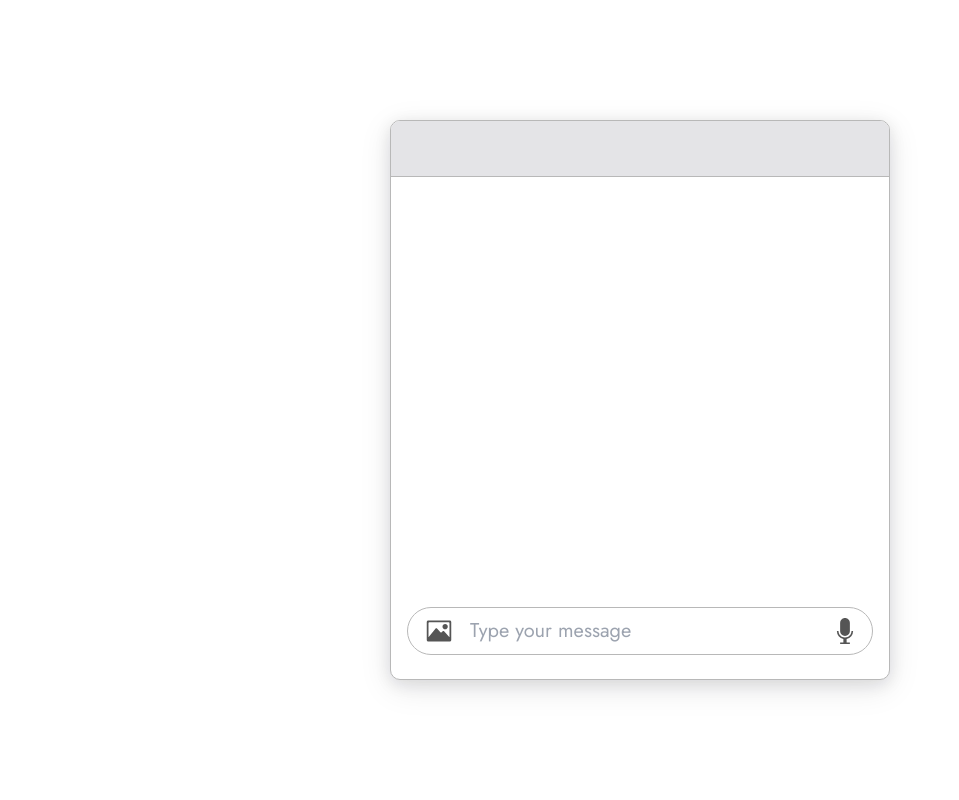
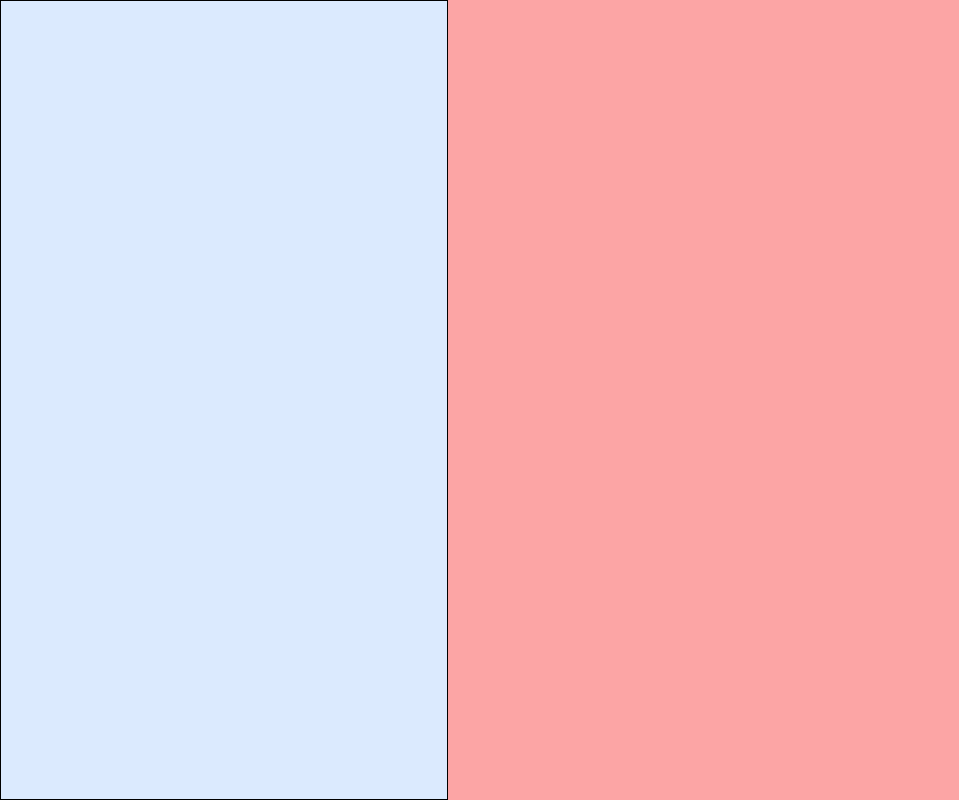
Before and after one commit to Jeff-Maina/chatx, a Next.js app: page / in a window 1280 px wide. Shown: the whole page, without its empty margins (0-959 px from the left). Built offline with nearby package versions, Linux system fonts and the light colour scheme.

Commit message:
changed my mind..full chat application it is

```diff
--- a/src/pages/index.js
+++ b/src/pages/index.js
@@ -1,19 +1,52 @@
 import Image from "next/image";
 import { Inter } from "next/font/google";
-import { useState } from "react";
-import { motion, useSpring } from "framer-motion";
-
-const inter = Inter({ subsets: ["latin"] });
+import { useEffect, useState, useRef } from "react";
+import { AnimatePresence, easeIn, motion, useSpring } from "framer-motion";
 
 export default function Home() {
+  const conversation = [];
+
+  const [textMessages, setTextMessages] = useState(conversation);
+  const messagesContainerRef = useRef(null);
+
+  useEffect(() => {
+    scrollToBottom();
+  }, [textMessages]);
+
+  // Input state;
+  const [message, setMessage] = useState("");
+
+  const addMessage = (e) => {
+    if (e.key === "Enter") {
+      let messageObj = {
+        type: "Sent",
+        message,
+      };
+      setTextMessages([...textMessages, messageObj]);
+      setMessage("");
+    }
+  };
+
+  const replyMessage = (e) => {
+    let messageObj = {
+      type: "Received",
+      message: "Non cupidatat deserunt fugiat ipsum.",
+    };
+    setTextMessages([...textMessages, messageObj]);
+  };
+
+  const scrollToBottom = () => {
+    if (messagesContainerRef.current) {
+      messagesContainerRef.current.scrollTop =
+        messagesContainerRef.current.scrollHeight;
+    }
+  };
+
   // making a mention logic;
   const [isGroupMentionActive, setGroupMentionActive] = useState(false);
   const mentionClass = isGroupMentionActive
     ? "h-64 pt-4 opacity-1"
     : "h-0 opacity-0";
-
-  // Input state;
-  const [message, setMessage] = useState("");
 
   const handleMessageInput = (e) => {
     let inputmessage = e.target.value;
@@ -42,7 +75,7 @@ export default function Home() {
     }
   };
 
-  const users = [
+  const groupMembers = [
     "John",
     "Emma",
     "Michael",
@@ -62,60 +95,186 @@ export default function Home() {
 
   // making a recording;
   const [isRecording, setIsRecording] = useState(false);
-  const[contWidth, setContWidth] = useState(100);
+  const [hasStoppedRecording, setHasStoppedRecording] = useState(false);
 
-  const startRecording = (e) => {
-    handleClick
+  const updateMessageInput = ({
+    className,
+    placeholder,
+    display,
+    paddingLeft,
+    classList,
+  }) => {
     let icon = document.querySelector(".mic");
     let ImageIcon = document.querySelector(".image-icon");
     let inputContainer = document.querySelector(".input-container");
     let messageInput = document.querySelector("#message-input");
-    if (!isRecording) {
-      icon.classList.add("recording");
-      messageInput.placeholder = "Speak...";
-      ImageIcon.style.display = "none";
-      inputContainer.style.paddingLeft = "20px";
-      inputContainer.classList.add("input-container-record");
-      setTimeout(()=>{
-        inputContainer.classList.remove("input-container-record");
-      },600)
+
+    icon.classList.remove(className);
+    messageInput.placeholder = placeholder;
+    ImageIcon.style.display = display;
+    inputContainer.style.paddingLeft = paddingLeft;
+    inputContainer.classList.add(classList);
+    setTimeout(() => {
+      inputContainer.classList.remove(classList);
+    }, 600);
+  };
+
+  const recordMessage = (e) => {
+    if (e.ctrlKey) {
+      const inputProps = {
+        className: "recording",
+        placeholder: "Speak...",
+        display: "none",
+        paddingLeft: "20px",
+        classList: "input-container-record",
+      };
+      updateMessageInput(inputProps);
       setIsRecording(true);
-    } else {
-      icon.classList.remove("recording");
-      messageInput.placeholder = "Type your message";
-      ImageIcon.style.display = "grid";
-      inputContainer.style.paddingLeft = "0px";
-      inputContainer.classList.add("input-container-record");
-      setTimeout(()=>{
-        inputContainer.classList.remove("input-container-record");
-      },600)
-      setIsRecording(false);
+      window.SpeechRecognition =
+        window.SpeechRecognition || window.webkitSpeechRecognition;
+      let recognition = new SpeechRecognition();
+      recognition.interimResults = true;
+      recognition.lang = "en-US";
+
+      recognition.addEventListener("result", handleRecognitionResult);
+      recognition.addEventListener("end", recognition.stop);
+      recognition.start();
     }
   };
 
-  const [isAnimating, setIsAnimating] = useState(false);
+  const handleKeyUp = (event) => {
+    if (isRecording) {
+      setHasStoppedRecording(true);
+      const inputProps = {
+        className: "recording",
+        placeholder: "Type your message",
+        display: "grid",
+        paddingLeft: "0px",
+        classList: "input-container-record",
+      };
+      updateMessageInput(inputProps);
+      setIsRecording(false);
+      document.removeEventListener("keyup", handleKeyUp);
+    }
+  };
 
-  const { width } = useSpring({
-    width: isAnimating ? '90%' : '100%',
-    config: { duration: 500 },
-  });
+  if (typeof document !== "undefined") {
+    document.addEventListener("keydown", recordMessage);
+    document.addEventListener("keyup", handleKeyUp);
+  }
 
-  const handleClick = () => {
-    setIsAnimating(!isAnimating);
+  const handleRecognitionResult = (e) => {
+    const transcript = Array.from(e.results)
+      .map((result) => result[0])
+      .map((result) => result.transcript)
+      .join("");
+
+    if (e.results[0].isFinal) {
+      setMessage((prevMessage) => prevMessage + ` ${transcript}`);
+    }
   };
 
   return (
-    <main className="w-screen h-screen bg-white grid place-items-center">
-      <section className="border section pb-4">
-        <div className="w-full h-14 border-b border-[#b8b8b8] bg-zinc-200"></div>
+    <main className="w-screen h-screen bg-white flex">
+      <section className="lg:w-[35%] md:w-[20%] w-0 h-full border border-black bg-blue-100"></section>
+      <section className="flex-grow bg-red-300"></section>
+    </main>
+  );
+}
+{
+  /* <section className="border section pb-3">
+        <div className="w-full h-14 border-b flex items-center relative">
+          <div
+            className="h-6 w-6 bg-zinc-500 rounded-[50%] absolute right-4"
+            onClick={replyMessage}
+          ></div>
+        </div>
         <div className="w-full flex-grow flex flex-col">
-          <div className="flex-grow w-full"></div>
+          <div className="flex-grow w-full p-2 pl-5 pb-0 pt-6">
+            <ul
+              ref={messagesContainerRef}
+              className="w-full h-full overflow-y-auto  border-black max-h-[600px] text-container pb-3"
+            >
+              <AnimatePresence initial={false} mode="popLayout">
+                {textMessages.map((message, index) => {
+                  return (
+                    <motion.li
+                      layout
+                      initial={{ opacity: 0, scale: 0.5 }}
+                      animate={{ opacity: 1, scale: 1 }}
+                      transition={{
+                        opacity: { duration: 0.1 },
+                        layout: {
+                          duration: index * 0.01,
+                        },
+                      }}
+                      style={{
+                        originX: message.type === "Sent" ? 1 : 0,
+                      }}
+                      className={`${
+                        index > 0 &&
+                        message.type != textMessages[index - 1].type
+                          ? "mt-3"
+                          : "mt-[2px]"
+                      }
+                  flex text-white w-[99%] px-4`}
+                    >
+                      <p
+                        className={`text-lg py-3 px-5 font-jost ${
+                          message.type === "Sent"
+                            ? "bg-blue-600 ml-auto sent-message top-text"
+                            : "bg-[#DEE1EB] text-[#222] received-message top-text-received"
+                        } ${
+                          index > 0 &&
+                          textMessages[index - 1].type === message.type
+                            ? "bottom-text"
+                            : ""
+                        }
+
+                      ${
+                        index > 0 &&
+                        textMessages[index + 1] &&
+                        textMessages[index + 1].type === message.type &&
+                        textMessages[index - 1].type === message.type
+                          ? "middle-text"
+                          : ""
+                      }
+                      ${
+                        index > 0 &&
+                        textMessages[index + 1] &&
+                        textMessages[index + 1].type !== message.type &&
+                        textMessages[index - 1].type !== message.type
+                          ? "single-text"
+                          : ""
+                      }
+                      ${
+                        index > 0 &&
+                        textMessages[index + 1] == null &&
+                        textMessages[index - 1].type !== message.type
+                          ? "single-text"
+                          : ""
+                      }
+                      ${
+                        index === 0 && ( textMessages[index + 1] == null || textMessages[index + 1].type !== message.type)
+                          ? "single-text"
+                          : ""
+                      }
+                      max-w-[70%] leading-6`}
+                      >
+                        {message.message + index}
+                      </p>
+                    </motion.li>
+                  );
+                })}
+              </AnimatePresence>
+            </ul>
+          </div>
           <div className="w-full  h-16 flex justify-evenly items-center gap-2 px-4 relative">
             <div
               className={`absolute w-2/4 border border-[#ccc] ${mentionClass} overflow-hidden rounded-lg bg-zinc-200 bottom-8 left-4 transition-all ease duration-500 mention-menu flex justify-center`}
             >
               <div className="w-[90%] h-[90%] overflow-y-auto members-tab">
-                {users.map((user) => {
+                {groupMembers.map((user) => {
                   return (
                     <div
                       className="w-[97%] h-auto flex items-center border-b py-3 border-[#ccc]"
@@ -146,7 +305,9 @@ export default function Home() {
               </div>
             </div>
 
-            <div className="h-12 w-[100%] border border-[#b8b8b8] flex rounded-full relative z-10 bg-white  input-container">
+            <div
+              className="h-12 border border-[#b8b8b8] flex rounded-full relative z-10 bg-white input-container w-[100%]"
+            >
               <div className="h-full aspect-square mx-2 rounded-full grid place-items-center image-icon">
                 <svg
                   xmlns="http://www.w3.org/2000/svg"
@@ -156,9 +317,7 @@ export default function Home() {
                   id="image"
                   className="cursor-pointer hover:fill-black transition-all ease duration-200"
                   fill="#555"
-                  onClick={() => {
-                    setGroupMentionActive(!isGroupMentionActive);
-                  }}
+                  onClick={() => {}}
                 >
                   <path d="M368 224c26.5 0 48-21.5 48-48s-21.5-48-48-48-48 21.5-48 48 21.5 48 48 48z"></path>
                   <path d="M452 64H60c-15.6 0-28 12.7-28 28.3v327.4c0 15.6 12.4 28.3 28 28.3h392c15.6 0 28-12.7 28-28.3V92.3c0-15.6-12.4-28.3-28-28.3zM348.9 261.7c-3-3.5-7.6-6.2-12.8-6.2-5.1 0-8.7 2.4-12.8 5.7L304.6 277c-3.9 2.8-7 4.7-11.5 4.7-4.3 0-8.2-1.6-11-4.1-1-.9-2.8-2.6-4.3-4.1L224 215.3c-4-4.6-10-7.5-16.7-7.5-6.7 0-12.9 3.3-16.8 7.8L64 368.2V107.7c1-6.8 6.3-11.7 13.1-11.7h357.7c6.9 0 12.5 5.1 12.9 12l.3 260.4-99.1-106.7z"></path>
@@ -172,6 +331,7 @@ export default function Home() {
                   placeholder="Type your message"
                   onChange={handleMessageInput}
                   onKeyUp={updateMentionInputColor}
+                  onKeyDown={addMessage}
                   value={message}
                 />
               </div>
@@ -182,20 +342,16 @@ export default function Home() {
                   id="recording"
                   height="26"
                   width="26"
-                  onClick={startRecording}
+                  // onClick={startRecording}
                   fill="#555"
                   className="mic"
                 >
-                  <path
-                    d="M8 11c1.65 0 3-1.35 3-3V3c0-1.65-1.35-3-3-3S5 1.35 5 3v5c0 1.65 1.35 3 3 3z"
-                  ></path>
+                  <path d="M8 11c1.65 0 3-1.35 3-3V3c0-1.65-1.35-3-3-3S5 1.35 5 3v5c0 1.65 1.35 3 3 3z"></path>
                   <path d="M12 7.958V8c0 2.2-1.8 4-4 4s-4-1.8-4-4v-.042H3V8a5.009 5.009 0 0 0 4 4.899V15H5v1h6v-1H9v-2.101A5.009 5.009 0 0 0 13 8v-.042h-1z"></path>
                 </svg>
               </div>
             </div>
           </div>
         </div>
-      </section>
-    </main>
-  );
+      </section> */
 }
--- a/src/styles/globals.css
+++ b/src/styles/globals.css
@@ -6,15 +6,15 @@
 
 .section {
   background-color: white;
-  height: 70%;
+  height: 750px;
   width: clamp(20%, 500px, 90%);
-  border: 1px solid #b8b8b8;
-  border-radius: 10px;
+  border: 1px solid #e1dddd;
+  border-radius: 40px;
   overflow: hidden;
   display: flex;
   flex-direction: column;
-  box-shadow: rgba(17, 17, 26, 0.1) 0px 4px 16px,
-    rgba(17, 17, 26, 0.1) 0px 8px 32px;
+  box-shadow: rgba(17, 17, 26, 0.043) 0px 4px 16px,
+    rgba(17, 17, 26, 0.043) 0px 8px 32px;
 }
 
 .mention-menu {
@@ -39,31 +39,72 @@
   from {
     transform: scale(1);
   }
-  to{
-    transform: scale(.9);
+  to {
+    transform: scale(0.9);
   }
 }
 
-
-
-.input-container-record{
-    animation: springywidth 600ms cubic-bezier(0.25, 0.1, 0.25, 1) 1 ;
+.input-container-record {
+  animation: springywidth 400ms cubic-bezier(0.3, 0.6, 0.8, 1.2)
+  1;
 }
 
-
 @keyframes springywidth {
-    0%{
+  0% {
     width: 100%;
   }
-    50%{
+  50% {
     width: 95%;
   }
-    100%{
+  100% {
     width: 100%;
   }
 }
 
-
-::placeholder{
+::placeholder {
   transition: all 200ms ease-in-out;
 }
+
+.text-container{
+  scroll-behavior: smooth !important;
+}
+
+.text-container::-webkit-scrollbar {
+  background-color: transparent transparent;
+  width: 5px;
+}
+
+.text-container::-webkit-scrollbar-thumb {
+  background-color: #ccc;
+  border-radius: 10px;
+}
+
+.sent-message {
+  border-radius: 5px;
+}
+
+.received-message {
+  border-radius: 5px;
+}
+
+.top-text{
+  border-radius: 30px;
+  border-top-right-radius: 5px;
+}
+
+.top-text-received{
+  border-radius: 30px;
+  border-top-left-radius: 5px;
+}
+
+.bottom-text{
+  border-radius: 30px;
+}
+
+.middle-text{
+  border-radius: 30px;
+}
+
+.single-text{
+  border-radius: 30px !important;
+}
```
Lines whose indentation alone changed are shown as unchanged.
